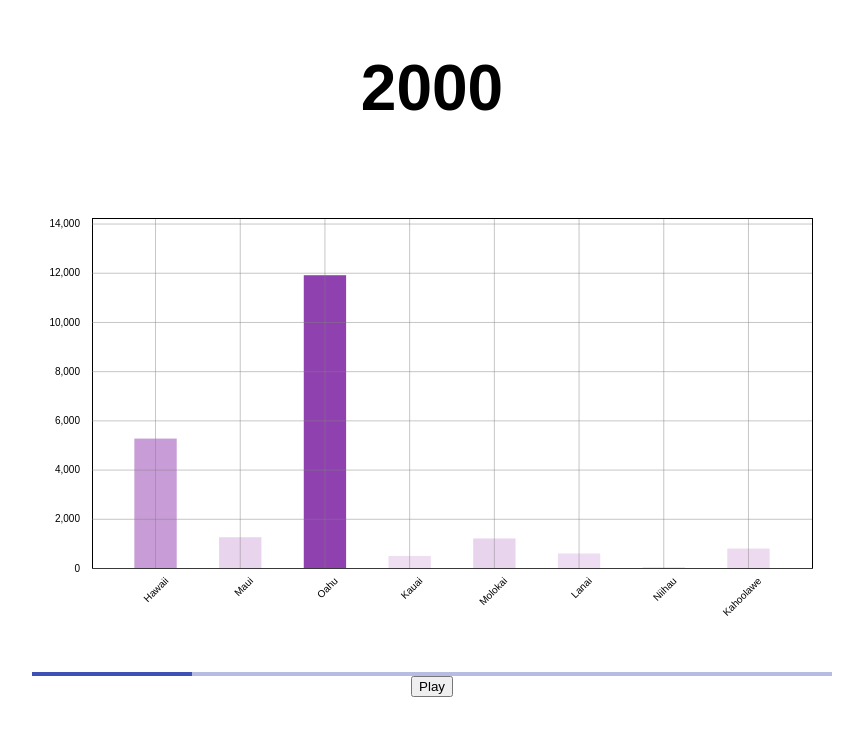
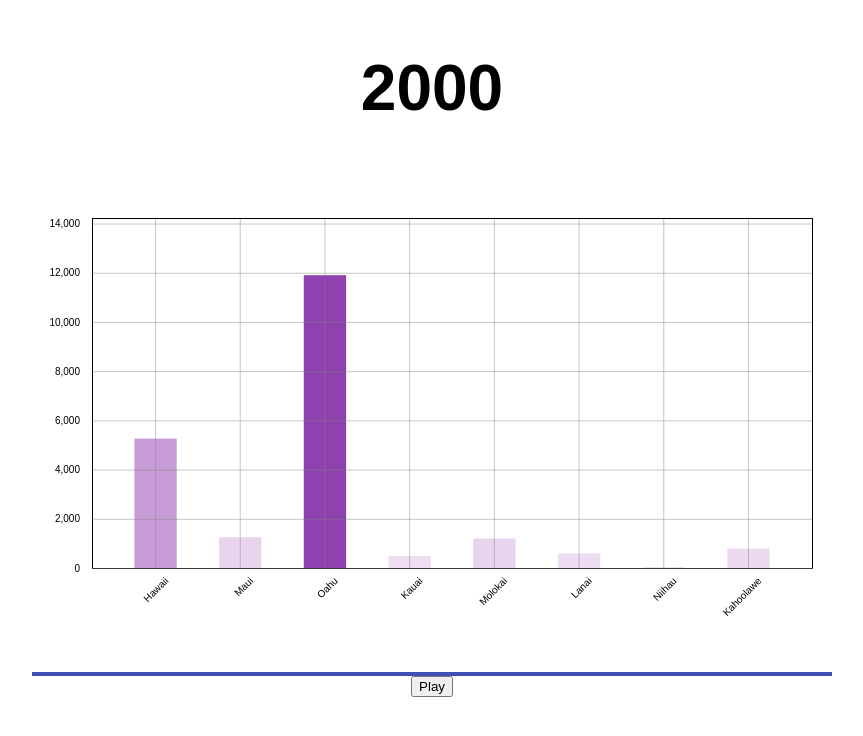
Before and after one commit to Inventrixx/HawaiianPigs, a React (Create React App) app: page / in a window 1280 px wide. Shown: the top 736 px of the page, without its empty margins (208-1071 px from the left). Built offline with nearby package versions, Linux system fonts and the light colour scheme.

Commit message:
added progression

```diff
--- a/src/components/ProgressBar/ProgressBar.js
+++ b/src/components/ProgressBar/ProgressBar.js
@@ -12,11 +12,11 @@ const styles = {
 
 class ProgressBar extends React.Component {
     render(){
-        const {variant, className} = this.props
+        const {progress} = this.props
         return (
         <LinearProgress
             color="primary"
-            value={20}
+            value={progress}
             variant="determinate"
             className={styles.bar}
          />
```
